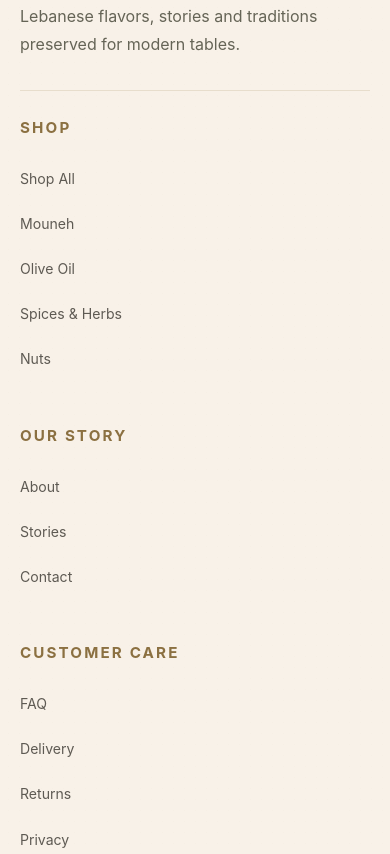
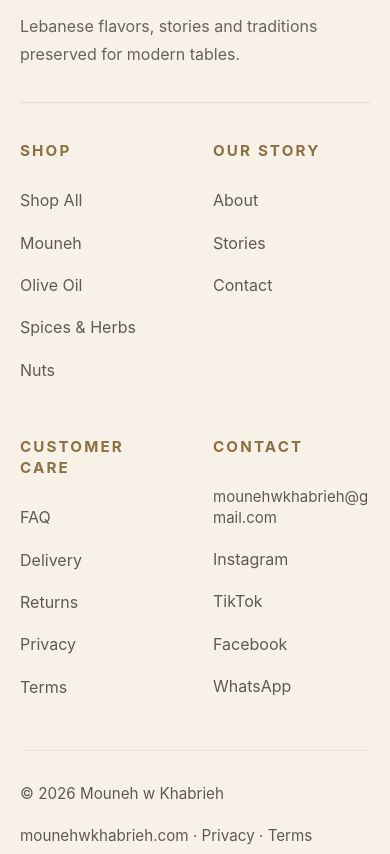
Before and after one commit to TABANJI/mouneh-w-khabrieh, a plain HTML site: page index.html in a window 390 px wide. Shown: the part 7533-8387 px from the top of the page. Drawn offline with Linux system fonts and the light colour scheme.

Commit message:
Update responsive.css

```diff
--- a/css/responsive.css
+++ b/css/responsive.css
@@ -673,32 +673,57 @@
   }
 
   .homepage ~ #site-footer .site-footer {
-    padding-bottom:52px;
+    padding-bottom:44px;
+  }
+
+  .homepage ~ #site-footer .footer-brand {
+    margin-bottom:38px;
+    padding-bottom:34px;
+  }
+
+  .homepage ~ #site-footer .footer-brand strong {
+    margin-bottom:26px;
+  }
+
+  .homepage ~ #site-footer .footer-brand p {
+    margin:0;
   }
 
   .homepage ~ #site-footer .footer-grid {
-    gap:52px;
-    margin-bottom:48px;
+    grid-template-columns:repeat(2,minmax(0,1fr));
+    column-gap:36px;
+    row-gap:56px;
+    margin-bottom:52px;
   }
 
   .homepage ~ #site-footer .footer-grid span {
-    margin-bottom:26px;
+    margin-bottom:28px;
+    font-size:.95rem;
+    line-height:1.35;
   }
 
   .homepage ~ #site-footer .footer-grid a {
-    margin-bottom:22px;
+    margin-bottom:20px;
+    font-size:1rem;
+    line-height:1.4;
   }
 
   .homepage ~ #site-footer .footer-grid div a:last-child {
     margin-bottom:0;
   }
 
+  .homepage ~ #site-footer .footer-grid a[href^="mailto:"] {
+    font-size:.9375rem;
+    overflow-wrap:anywhere;
+    word-break:break-word;
+  }
+
   .homepage ~ #site-footer .footer-bottom {
     flex-direction:column;
     align-items:flex-start;
     margin-top:0;
-    padding-top:38px;
-    gap:52px;
+    padding-top:30px;
+    gap:16px;
   }
 
   .homepage ~ #site-footer .footer-bottom p {
```
